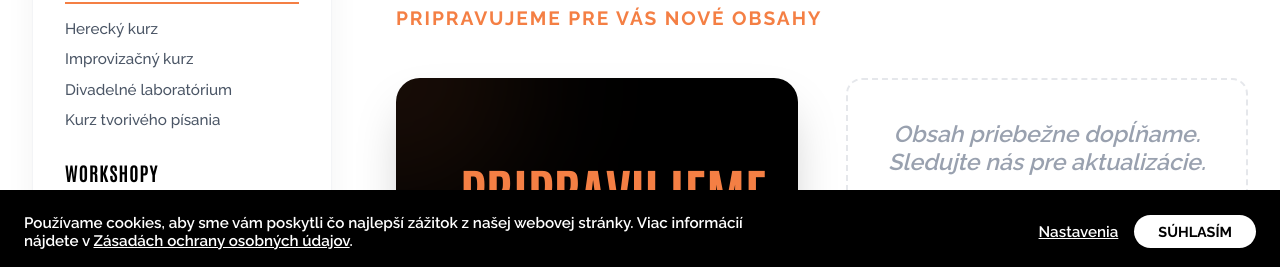
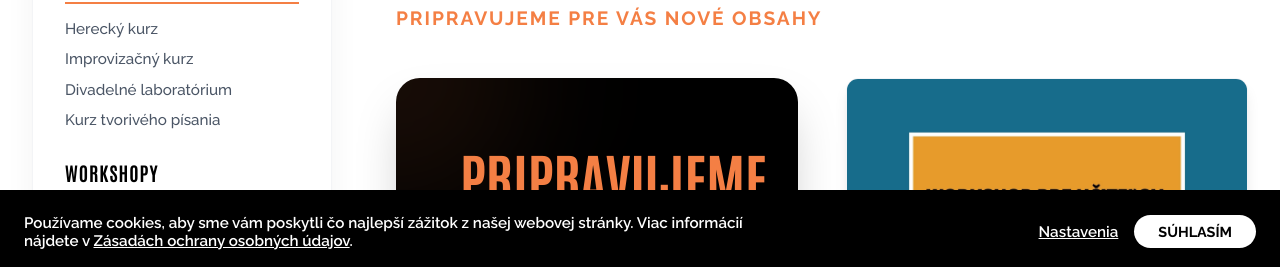
Before and after one commit to aebdigital/ludus, a Next.js app: page /ludus-academy/workshop-ucitelia in a window 1280 px wide. Shown: the part 526-793 px from the top of the page. Built offline with nearby package versions, Linux system fonts and the light colour scheme; a web font is replaced by a local one.

Commit message:
remove 'Obsah priebežne dopĺňame' from workshop pre ucitelov

```diff
--- a/src/app/ludus-academy/workshop-ucitelia/page.tsx
+++ b/src/app/ludus-academy/workshop-ucitelia/page.tsx
@@ -54,12 +54,7 @@ export default async function WorkshopUciteliaPage() {
                                     </div>
                                 </div>
                                 <div className="h-full flex flex-col space-y-8">
-                                    <div className="p-10 bg-white rounded-2xl border-2 border-dashed border-gray-200 flex items-center justify-center text-center flex-grow">
-                                        <p className="text-gray-400 italic">
-                                            Obsah priebežne dopĺňame. <br />
-                                            Sledujte nás pre aktualizácie.
-                                        </p>
-                                    </div>
+
                                     <div className="">
                                         <Image
                                             src="/GRAFIKA NA WEB KURZOV/workshop-pre-ucitelov.jpg"
```
